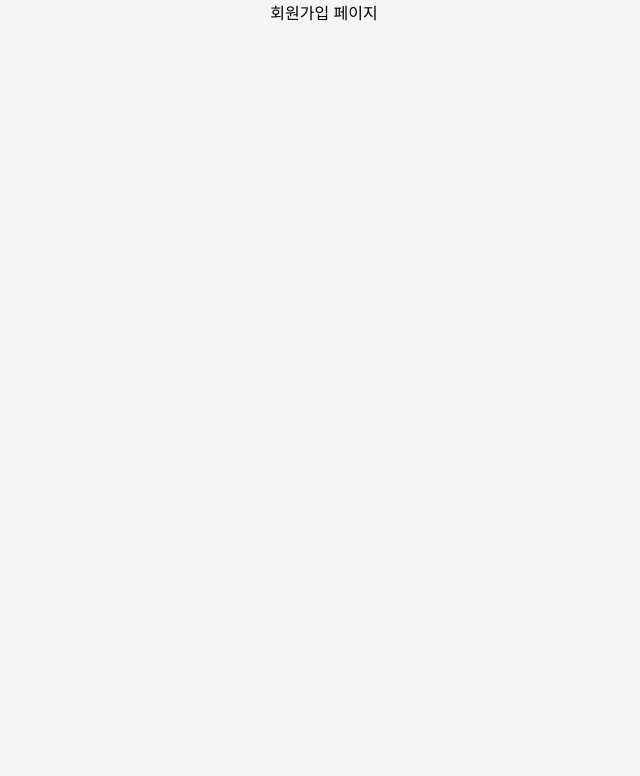
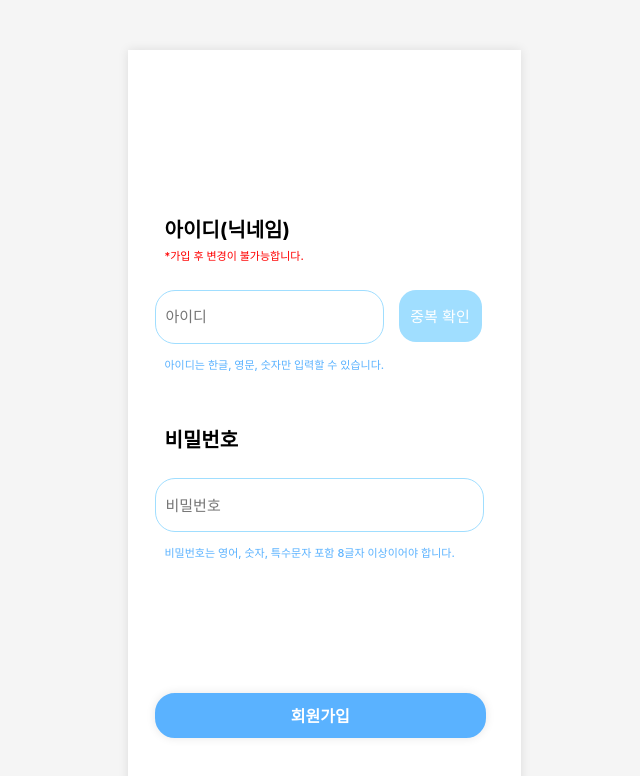
Before and after one commit to N3W-CORNERTHON3/N3W_FE, a React (Create React App) app: page /signin in a window 1280 px wide. Shown: the top 776 px of the page, without its empty margins (316-956 px from the left). Built offline with nearby package versions, Linux system fonts and the light colour scheme.

Commit message:
feat.회원가입 페이지 디자인 구현

```diff
--- a/package.json
+++ b/package.json
@@ -8,6 +8,7 @@
     "react-dom": "^18.3.1",
     "react-router-dom": "^6.28.0",
     "react-scripts": "^5.0.1",
+    "react-toastify": "^11.0.3",
     "style-components": "^0.1.0",
     "styled-components": "^6.1.15",
     "web-vitals": "^4.2.4"
--- a/src/components/Login/Signin.js
+++ /dev/null
@@ -1,9 +0,0 @@
-
-
-export function SigninPage() {
-    return(
-        <>
-            회원가입 페이지
-        </>
-    )
-}
--- /dev/null
+++ b/src/components/Signin/Signin.js
@@ -0,0 +1,239 @@
+import React, { useState } from "react";
+import { useNavigate } from "react-router-dom";
+import styled from "styled-components";
+
+export function SigninPage() {
+
+    // 로그인 formData 상태변수
+	const [formData, setFormData] = useState({
+        id: "",
+        password: "",
+    });
+
+    // 유효성 검사
+	const [idError, setIdError] = useState("");
+    const [passwordError, setPasswordError] = useState("");
+
+    const passwordRegEx = /^[A-Za-z0-9]{8,20}$/
+
+    const passwordCheck = (password) => {
+        if(password.match(passwordRegEx)===null) {
+            console.log('비밀번호 형식을 확인 필요');
+            return;
+        }else{
+            console.log('비밀번호 형식 일치치');
+        }
+        }
+
+    // 폼에서 변경이벤트 처리
+	const handleChange = (e) => {
+        setFormData({
+			...formData,
+			[e.target.name]: e.target.value,
+		});
+
+        if (e.target.type == "password"){
+            passwordCheck(e.target.value);
+        }
+    };
+
+    const navigate = useNavigate();
+
+    const handleSubmit = async (e) => {
+        // e.preventDefault();
+
+        // if (!formData.id) {
+        //     setIdError("아이디를 입력해주세요.");
+        //     return;
+        // }
+        // if (!formData.password) {
+        //     setPasswordError("비밀번호를 입력해주세요.");
+        //     return;
+        // }
+        // if (passwordError) {
+        //     alert("비밀번호 형식을 확인해주세요.");
+        //     return;
+        // }
+
+		console.log("회원가입 완료 버튼");
+        navigate('/'); // 로그인 페이지 이동
+	};
+
+    return(
+        <SigninRootWrapper>
+            <ContentContainer>
+                <IdText>아이디(닉네임)</IdText>
+                <IdText2>*가입 후 변경이 불가능합니다.</IdText2>
+                <IdContainer>
+                    <IdInputBox
+                        type="text"
+                        name="id"
+                        value={formData.id}
+                        onChange={handleChange}
+                        placeholder={"아이디"}
+                    />
+
+                    <IdCheckButton>중복 확인</IdCheckButton>
+                </IdContainer>
+                <ErrorText>아이디는 한글, 영문, 숫자만 입력할 수 있습니다.</ErrorText>
+
+
+                <PasswordText>비밀번호</PasswordText>
+                <PasswordInputBox
+                    type="text"
+                    name="password"
+                    value={formData.password}
+                    onChange={handleChange}
+                    placeholder={"비밀번호"}
+                />
+                <ErrorText>비밀번호는 영어, 숫자, 특수문자 포함 8글자 이상이어야 합니다.</ErrorText>
+
+                <SigninButton
+                    type="submit"
+                    onClick={handleSubmit}
+                >
+                    회원가입
+                </SigninButton>
+            </ContentContainer>
+        </SigninRootWrapper>
+    )
+
+}
+
+const SigninRootWrapper = styled.div`
+    display: flex;
+    flex-direction: column;
+    align-items: center;
+    justify-content: center;
+    width: 393px;
+    height: 852px;
+    background-color: white;
+    box-shadow: 0 0 10px rgba(0, 0, 0, 0.1);
+    margin-top: 50px;
+`;
+
+const ContentContainer = styled.div`
+    display: flex;
+    flex-direction: column;
+    align-items: start;
+    text-align: start;
+    margin-right: 30px;
+`;
+
+const IdText = styled.p`
+    font-size: 20px;
+    font-weight: bold;
+    color: black;
+    margin: 0; //기본 margin 제거
+    margin-left: 30px;
+`;
+
+const IdText2 = styled.p`
+    font-size: 11px;
+    font-weight: 500;
+    color: red;
+    line-height: 1.5;
+    margin: 0;
+    margin-top: 5px;
+    margin-left: 30px;
+`;
+
+
+const IdContainer = styled.div`
+    display: flex;
+    flex-direction: row;
+    justify-content: start;
+    align-items: start;
+    text-align: start;
+    margin-left: 20px;
+    margin-top: 25px;
+`;
+
+const IdInputBox = styled.input`
+    width: 215px;
+    height: 50px;
+    border: 1.5px solid  #A0DEFF;
+    border-radius: 20px;
+    font-size: 15px;
+    margin-bottom: 10px;
+    padding-left: 10px;
+
+    &:focus{
+        outline: none;
+        padding-left: 10px;
+    }
+`;
+
+const IdCheckButton = styled.button`
+    width: 83px;
+    height: 52px;
+    background-color: #A0DEFF;
+    color: white;
+    font-size: 15px;
+    font-weight: 400;
+    border: none;
+    border-radius: 17px;
+    cursor: pointer;
+    margin-left: 15px;
+
+    &:hover {
+        background-color: white;
+        border: 2px solid #A0DEFF;
+        color: #A0DEFF;
+    }
+`;
+
+
+const PasswordText = styled.p`
+    font-size: 20px;
+    font-weight: bold;
+    color: black;
+    margin-left: 30px;
+    margin-top: 40px;
+    margin-bottom: 25px;
+`;
+
+const PasswordInputBox = styled.input`
+    width: 315px;
+    height: 50px;
+    border: 1.5px solid  #A0DEFF;
+    border-radius: 20px;
+    font-size: 15px;
+    margin-bottom: 10px;
+    margin-left: 20px;
+    padding-left: 10px;
+
+    &:focus{
+        outline: none;
+        padding-left: 10px;
+    }
+`;
+
+const SigninButton = styled.button`
+    width: 95%;
+    height: 45px;
+    background: #5AB2FF;
+    border: 2px solid #5AB2FF;
+    color: white;
+    font-size: 16px;
+    font-weight: bold;
+    border-radius: 20px;
+    cursor: pointer;
+    margin-top: 120px;
+    margin-left: 20px;
+    box-shadow: 0 0 10px rgba(0, 0, 0, 0.1);
+
+    &:hover {
+        background-color: white;
+        color: #5AB2FF;
+    }
+`;
+
+const ErrorText = styled.p`
+    font-size: 11px;
+    font-weight: 500;
+    color: #5AB2FF;
+    line-height: 1.5;
+    margin-top: 3px;
+    margin-left: 30px;
+`;
--- a/src/pages/Signin.js
+++ b/src/pages/Signin.js
@@ -1,4 +1,4 @@
-import { SigninPage } from "../components/Login/Signin";
+import { SigninPage } from "../components/Signin/Signin";
 
 export default function Signin() {
     return (
```
Also changed, not shown: 1 other file (tests, documents, lock files or other folders).
